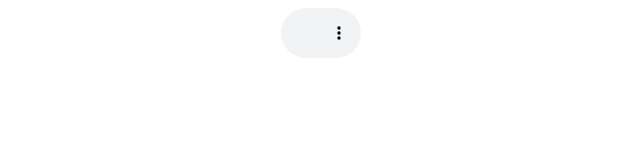
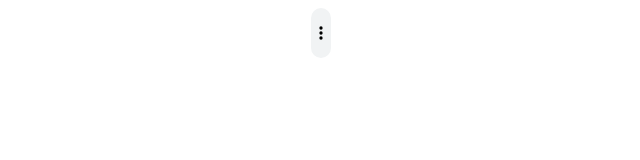
Before and after one commit to lok69J/myrad, a plain HTML site: page ERA.html in a window 1280 px wide. Shown: the full height of the page, 319-959 px from the left. Drawn offline with Linux system fonts and the light colour scheme.

Commit message:
Update ERA.html

```diff
--- a/ERA.html
+++ b/ERA.html
@@ -6,7 +6,7 @@
 </head>
 
 <body>
- <center><audio controls style="width: 80px; height: 50px" autoplay="true" controls="true">
+ <center><audio controls style="width: 20px; height: 50px" autoplay="true" controls="true">
         <source src="https://n13a-eu.rcs.revma.com/crec9cmbv4uvv/19_sr6sorjgrti602/playlist.m3u8" type="audio/mp3" />
     </audio></center>
 </body>
```
